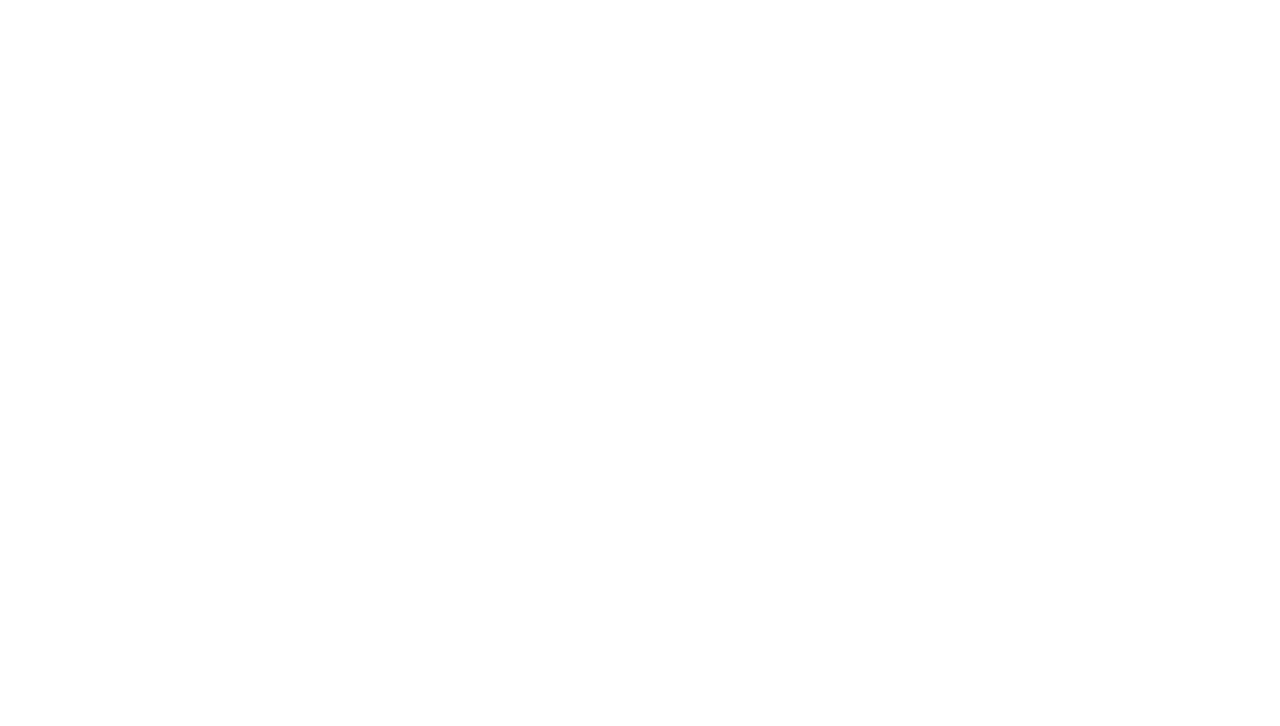
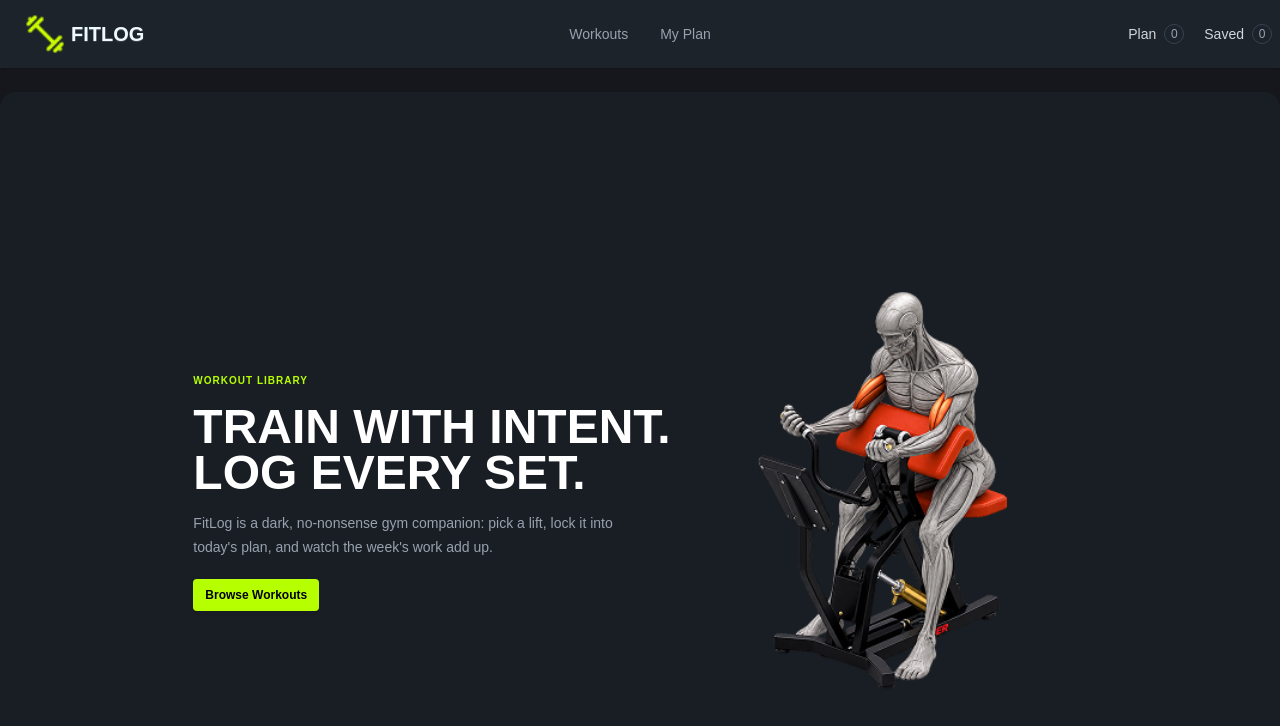
Before and after one commit to rumamarjana/b14-a6-fit, a Next.js app: page / in a window 1280 px wide. Shown: the top 726 px of the page. Built offline with nearby package versions, Linux system fonts and the light colour scheme.

Commit message:
Updat Banner Create

```diff
--- a/src/app/layout.tsx
+++ b/src/app/layout.tsx
@@ -1,6 +1,7 @@
 import type { Metadata } from "next";
 import { Geist, Geist_Mono } from "next/font/google";
 import "./globals.css";
+import Navbar from "@/components/shared/Navbar";
 
 const geistSans = Geist({
   variable: "--font-geist-sans",
@@ -21,9 +22,16 @@ export default function RootLayout({ children }: LayoutProps<"/">) {
   return (
     <html
       lang="en"
+       data-theme="dark"
       className={`${geistSans.variable} ${geistMono.variable} h-full antialiased`}
     >
-      <body className="min-h-full flex flex-col">{children}</body>
+      <body className="min-h-full flex flex-col">
+        <Navbar />
+
+        <div>
+          {children}
+        </div>
+      </body>
     </html>
   );
 }
--- a/src/app/page.tsx
+++ b/src/app/page.tsx
@@ -1,9 +1,9 @@
 import React from 'react';
-
+import Banner from '@/components/homepage/Banner'
 const page = () => {
   return (
     <div>
-
+      <Banner/>
     </div>
   );
 };
--- /dev/null
+++ b/src/components/homepage/Banner.tsx
@@ -0,0 +1,44 @@
+import Image from 'next/image';
+import React from 'react';
+import bannerImg from '@/assets/banner.png'
+
+const Banner = () => {
+    return (
+        <section className='bg-[#15171d] py-6'>
+            <div className="hero bg-base-200 min-h-screen  container mx-auto overflow-hidden rounded-2xl h-[100px]">
+                <div className="hero-content flex-col lg:flex-row-reverse">
+                    <Image
+                        src={bannerImg}
+                        width={400}
+                        height={500}
+                    />
+                    <div className="max-w-xl">
+                        <p className="text-[10px] font-bold uppercase tracking-widest text-[#b6ff00] mb-4">
+                            Workout Library
+                        </p>
+
+                        <h1 className="text-4xl md:text-5xl font-black uppercase leading-[0.95] text-white">
+                            Train with intent. <br />
+                            Log every set.
+                        </h1>
+
+                        <p className="text-sm text-gray-400 max-w-md mt-4 leading-6">
+                            FitLog is a dark, no-nonsense gym companion:
+                            pick a lift, lock it into today&apos;s plan,
+                            and watch the week&apos;s work add up.
+                        </p>
+
+                        <button className="mt-5 btn btn-sm bg-[#b6ff00] border-none
+                            text-black font-bold hover:bg-[#c8ff4d]">
+                            Browse Workouts
+                        </button>
+                    </div>
+
+                </div>
+            </div>
+        </section>
+
+    );
+};
+
+export default Banner;
--- a/src/components/shared/Navbar.tsx
+++ b/src/components/shared/Navbar.tsx
@@ -1,8 +1,26 @@
 import React from 'react';
+import Link from 'next/link'
+import Image from 'next/image';
+import Logo from '@/assets/logo.png'
+const Navbar = () => {
 
-const Navbar = () => {
+    const links = <>
+        <li><Link href="/" className="rounded-full px-4 py-2 text-sm text-gray-400
+            hover:bg-[#182510] hover:text-lime-400
+            transition-all duration-200">
+            Workouts
+        </Link></li>
+        <li><Link href="/" className="rounded-full px-4 py-2 text-sm text-gray-400
+            hover:bg-[#182510] hover:text-lime-400
+            transition-all duration-200" >
+            My Plan
+        </Link></li>
+
+    </>
+
+
     return (
-        <div className="navbar bg-base-100 shadow-sm">
+        <div className="navbar bg-base-100 shadow-sm ">
             <div className="navbar-start">
                 <div className="dropdown">
                     <div tabIndex={0} role="button" className="btn btn-ghost lg:hidden">
@@ -11,36 +29,37 @@ const Navbar = () => {
                     <ul
                         tabIndex={-1}
                         className="menu menu-sm dropdown-content bg-base-100 rounded-box z-1 mt-3 w-52 p-2 shadow">
-                        <li><a>Item 1</a></li>
-                        <li>
-                            <a>Parent</a>
-                            <ul className="p-2">
-                                <li><a>Submenu 1</a></li>
-                                <li><a>Submenu 2</a></li>
-                            </ul>
-                        </li>
-                        <li><a>Item 3</a></li>
+                        {links}
                     </ul>
                 </div>
-                <a className="btn btn-ghost text-xl">daisyUI</a>
+                <Link href="/" className="btn btn-ghost text-xl">
+                   <Image
+                       src={Logo}
+                       width={40}
+                       height={50}
+                      />
+                      FITLOG
+                </Link>
             </div>
             <div className="navbar-center hidden lg:flex">
                 <ul className="menu menu-horizontal px-1">
-                    <li><a>Item 1</a></li>
-                    <li>
-                        <details>
-                            <summary>Parent</summary>
-                            <ul className="p-2 bg-base-100 w-40 z-1">
-                                <li><a>Submenu 1</a></li>
-                                <li><a>Submenu 2</a></li>
-                            </ul>
-                        </details>
-                    </li>
-                    <li><a>Item 3</a></li>
+                    {links}
                 </ul>
             </div>
-            <div className="navbar-end">
-                <a className="btn">Button</a>
+            <div className="navbar-end gap-5">
+                <button className="group flex items-center gap-2 text-sm text-gray-300">
+                    Plan
+                    <div className="flex h-5 w-5 items-center justify-center rounded-full border border-gray-700 text-xs text-gray-400 transition-colors group-hover:border-[#baff00] group-hover:bg-[#baff00] group-hover:text-black">
+                        0
+                    </div>
+                </button>
+
+                <button className="group flex items-center gap-2 text-sm text-gray-300">
+                    Saved
+                    <div className="flex h-5 w-5 items-center justify-center rounded-full border border-gray-700 text-xs text-gray-400 transition-colors group-hover:border-[#baff00] group-hover:bg-[#baff00] group-hover:text-black">
+                        0
+                    </div>
+                </button>
             </div>
         </div>
     );
```
Also changed, not shown: src/assets/banner.png (added), src/assets/logo.png (added).
